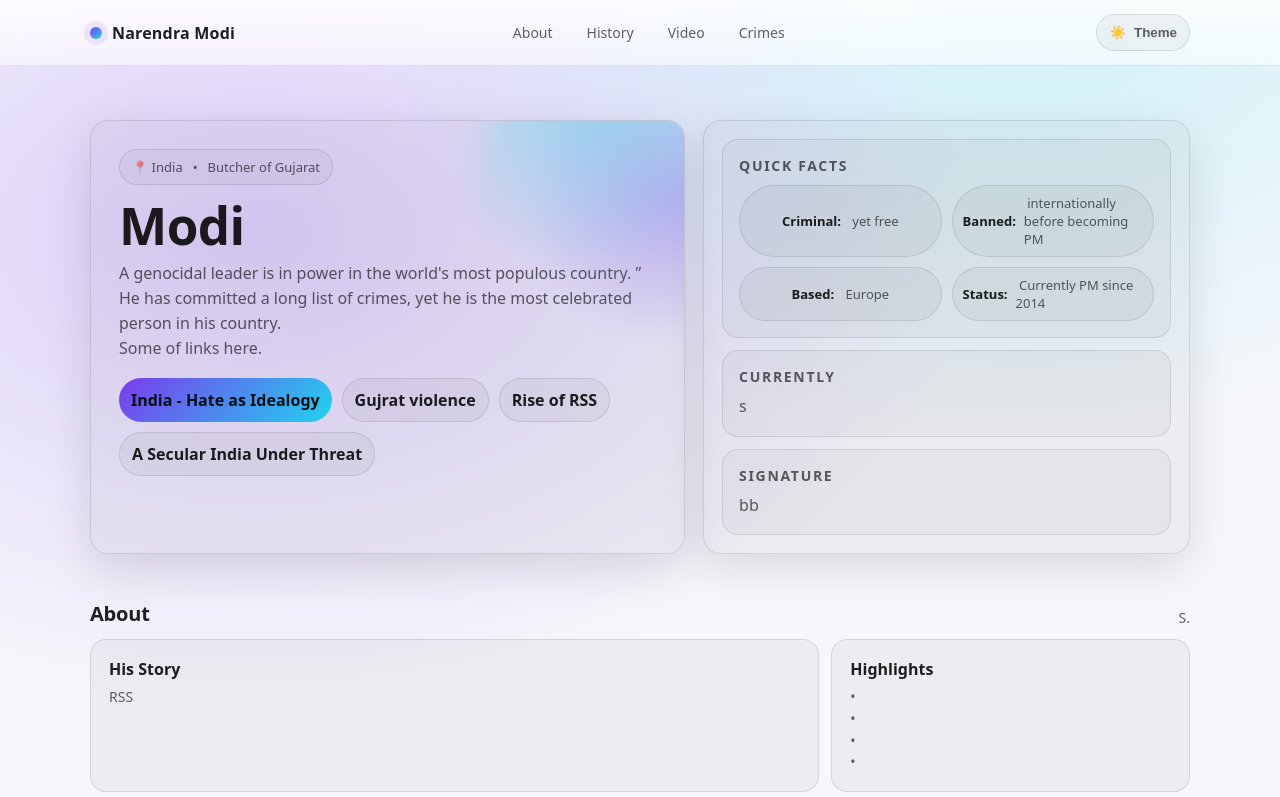
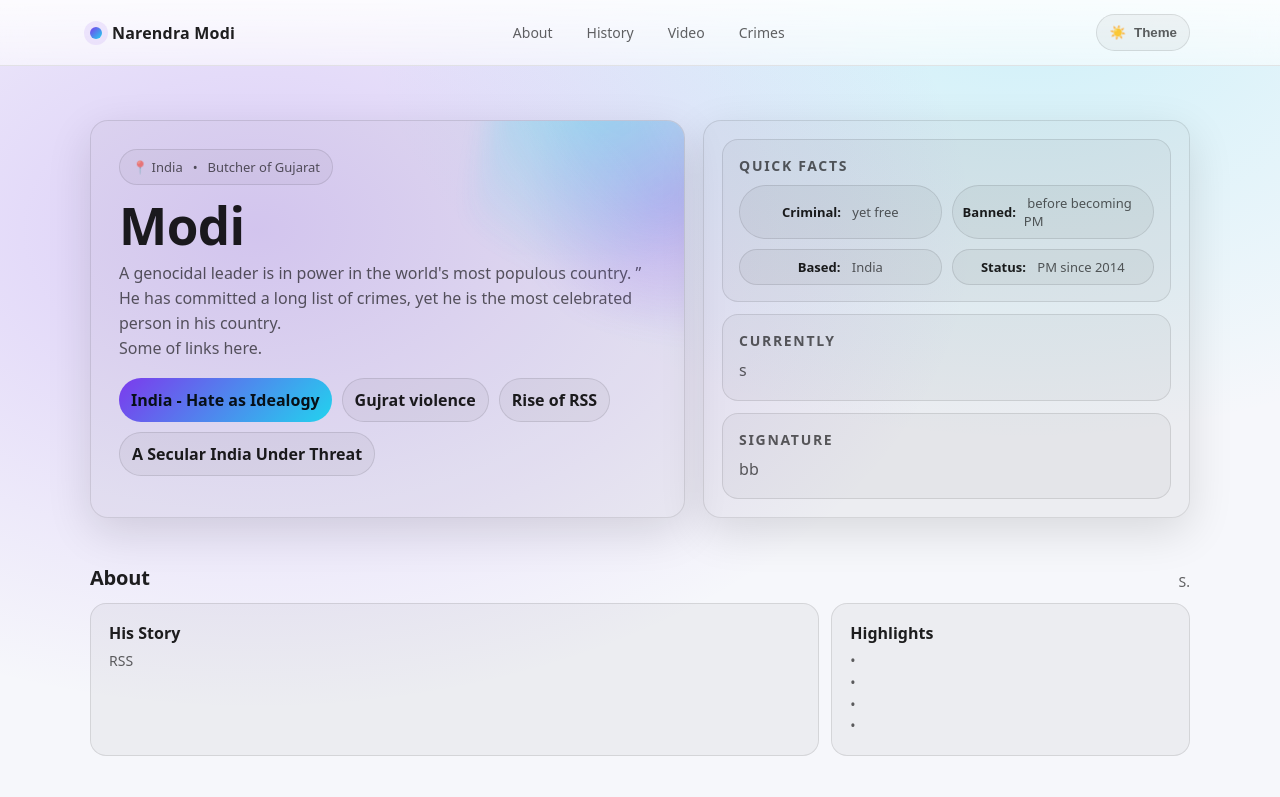
Before and after one commit to PunjabiStack/Gandu, a plain HTML site: page index.html in a window 1280 px wide. Shown: the top 797 px of the page. Drawn offline with Linux system fonts and the light colour scheme.

Commit message:
Update index.html

```diff
--- a/index.html
+++ b/index.html
@@ -379,9 +379,9 @@
             <h3>Quick facts</h3>
             <div class="facts">
               <div class="pill"><strong>Criminal:</strong>&nbsp;yet free</div>
-              <div class="pill"><strong>Banned:</strong>&nbsp;internationally before becoming PM</div>
-              <div class="pill"><strong>Based:</strong>&nbsp;Europe</div>
-              <div class="pill"><strong>Status:</strong>&nbsp;Currently PM since 2014</div>
+              <div class="pill"><strong>Banned:</strong>&nbsp;before becoming PM</div>
+              <div class="pill"><strong>Based:</strong>&nbsp;India</div>
+              <div class="pill"><strong>Status:</strong>&nbsp;PM since 2014</div>
             </div>
           </div>
 
```
